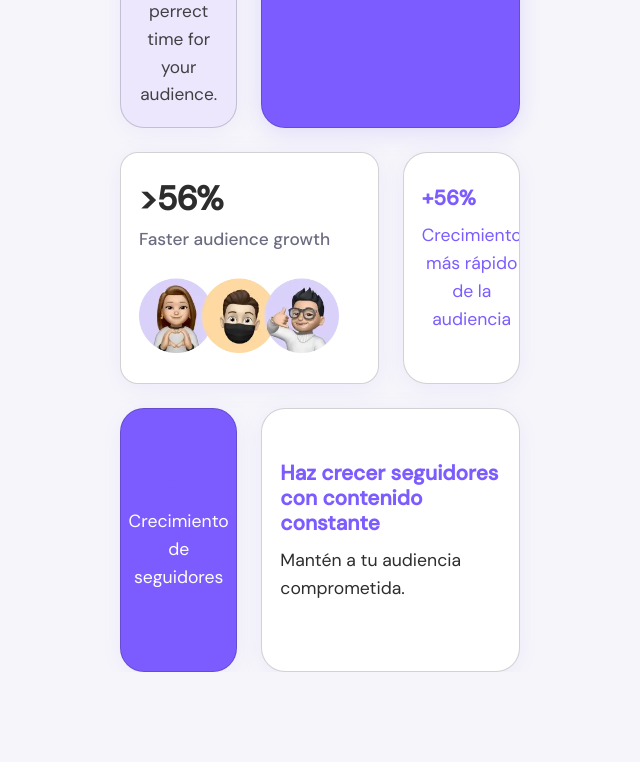
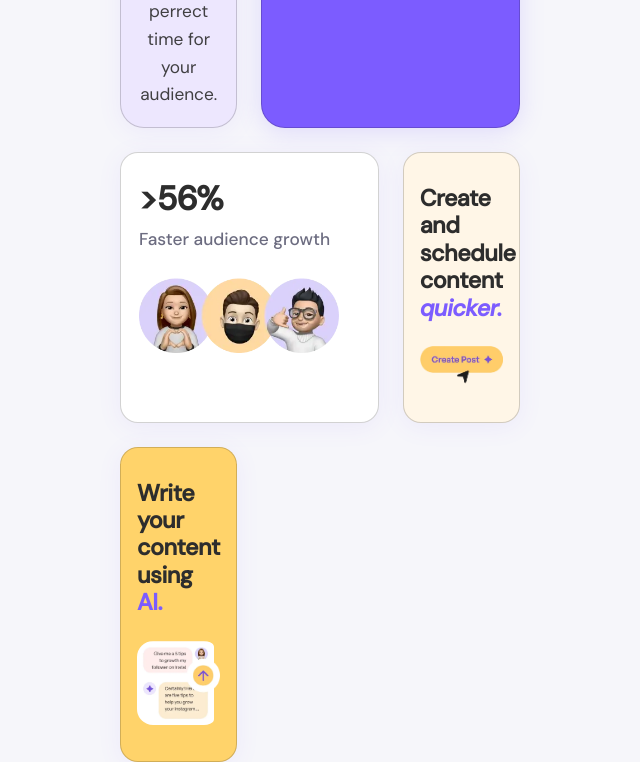
Before and after one commit to XcarabuzX/proyectoSass, a website: page index.html in a window 1280 px wide. Shown: the part 1061-1823 px from the top of the page, without its empty margins (320-960 px from the left). Before the commit the page ends 1733 px from the top, so only its background shows below. Drawn offline with nearby package versions, Linux system fonts and the light colour scheme; files that its build step writes are made by us from their sources; files whose address does not match are found by name.

Commit message:
Estilos para card 7 y 8

```diff
--- a/index.html
+++ b/index.html
@@ -52,16 +52,16 @@
         <img src="assets/images/illustration-audience-growth.webp" alt="audience growth">
       </article>
       <article class="card card--7">
-        <h2>+56%</h2>
-        <p>Crecimiento más rápido de la audiencia</p>
+        <h2>
+          Create and schedule content <span>quicker.</span>
+        </h2>
+        <img src="/assets/images/illustration-create-post.webp" alt="create a post">
       </article>
       <article class="card card--8">
-        <h2>20642</h2>
-        <p>Crecimiento de seguidores</p>
-      </article>
-      <article class="card card--9">
-        <h2>Haz crecer seguidores con contenido constante</h2>
-        <p>Mantén a tu audiencia comprometida.</p>
+        <h2>
+          Write your content using <span>AI.</span>
+        </h2>
+        <img src="assets/images/illustration-ai-content.webp" alt="ai content">
       </article>
     </section>
   </main>
--- a/scss/main.scss
+++ b/scss/main.scss
@@ -319,19 +319,79 @@ body {
   }
 }
 .card--7 {
-  grid-column: 3 / 4;
-  grid-row: 4 / 5;
-  background: $color-card;
-  color: $color-primary;
-  text-align: center;
+  background: #fff6e7;
+  border-radius: 18px;
+  box-shadow: 0 4px 24px 0 rgba(124, 92, 255, 0.08);
+  display: flex;
+  flex-direction: column;
+  align-items: flex-start;
+  justify-content: center;
+  padding: 32px 16px 24px 16px;
+  min-height: 200px;
+
+  h2 {
+    font-size: 1.45rem;
+    font-weight: 700;
+    color: #2d2d2d;
+    text-align: left;
+    margin: 0 0 24px 0;
+    line-height: 1.18;
+    letter-spacing: -0.5px;
+
+    span {
+      color: #7c5cff;
+      font-style: italic;
+      font-weight: 700;
+    }
+  }
+
+  img {
+    width: 100%;
+    max-width: 180px;
+    margin: 0 0 0 0;
+    display: block;
+    border-radius: 12px;
+    box-shadow: none;
+    background: transparent;
+    align-self: flex-start;
+  }
 }
 .card--8 {
-  grid-column: 1 / 2;
-  grid-row: 5 / 7;
-  background: $color-primary;
-  color: #fff;
-  text-align: center;
-  align-items: center;
+  background: #ffd36a;
+  border-radius: 18px;
+  box-shadow: 0 4px 24px 0 rgba(124, 92, 255, 0.08);
+  display: flex;
+  flex-direction: column;
+  align-items: flex-start;
+  justify-content: center;
+  padding: 32px 16px 24px 16px;
+  min-height: 240px;
+
+  h2 {
+    font-size: 1.45rem;
+    font-weight: 700;
+    color: #2d2d2d;
+    text-align: left;
+    margin: 0 0 24px 0;
+    line-height: 1.18;
+    letter-spacing: -0.5px;
+
+    span {
+      color: #7c5cff;
+      font-weight: 700;
+    }
+  }
+
+  img {
+    width: 100%;
+    max-width: 220px;
+    margin: 0 0 0 0;
+    display: block;
+    border-radius: 16px;
+    box-shadow: none;
+    background: transparent;
+    align-self: flex-start;
+  }
 }
 .card--9 {
   grid-column: 2 / 4;
@@ -390,13 +450,12 @@ body {
   // Ordenar los cards en una sola columna según el orden visual de la imagen
   .card--1 { order: 1; }
   .card--2 { order: 2; }
-  .card--3 { order: 3; }
+  .card--3 { order: 3; padding-left: 25px; padding-right: 25px;}
   .card--4 { order: 4; }
-  .card--5 { order: 5; min-height: 320px; }
-  .card--6 { order: 6; }
-  .card--8 { order: 7; }
-  .card--9 { order: 8; }
-  .card--7 { order: 9; }
+  .card--5 { order: 5; min-height: 400px; }
+  .card--6 { order: 6; padding-left: 25px; padding-right: 25px;}
+  .card--7 { order: 7; padding-left: 25px; padding-right: 25px; }
+  .card--8 { order: 8; padding-left: 25px; padding-right: 25x; }
 }
 
 // Desktop: grid layout
```
Also changed, not shown: 1 other file.
